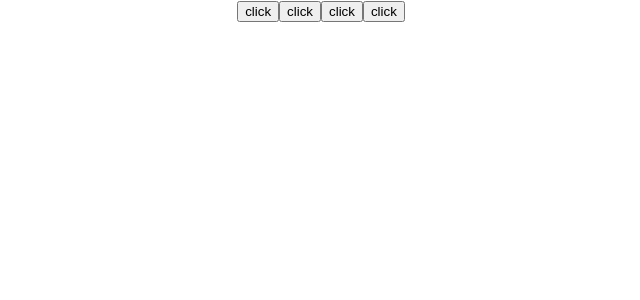
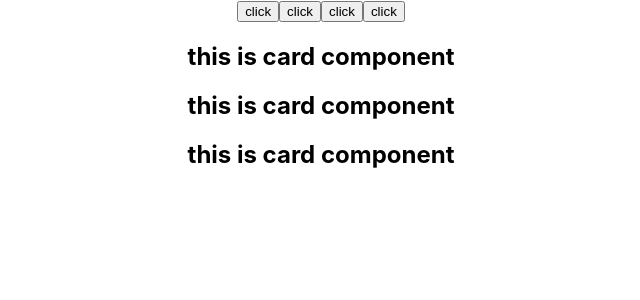
Before and after one commit to divyashan3223/batch-7, a React (Create React App) app: page / in a window 1280 px wide. Shown: the top 300 px of the page, without its empty margins (319-959 px from the left). Built offline with nearby package versions, Linux system fonts and the light colour scheme.

Commit message:
import and export

```diff
--- a/src/App.js
+++ b/src/App.js
@@ -1,5 +1,5 @@
 import "./App.css";
-import Button from "./components/button/Button";
+import Button, { Card } from "./components/button/Button";
 function App() {
   return (
     <div className="App">
@@ -7,6 +7,9 @@ function App() {
       <Button />
       <Button />
       <Button />
+      <Card />
+      <Card />
+      <Card />
     </div>
   );
 }
--- a/src/components/button/Button.jsx
+++ b/src/components/button/Button.jsx
@@ -2,4 +2,12 @@ const Button = () => {
   return <button>click</button>;
 };
 
+export const Card = () => {
+  return (
+    <section>
+      <h1>this is card component</h1>
+    </section>
+  );
+};
+
 export default Button;
```
